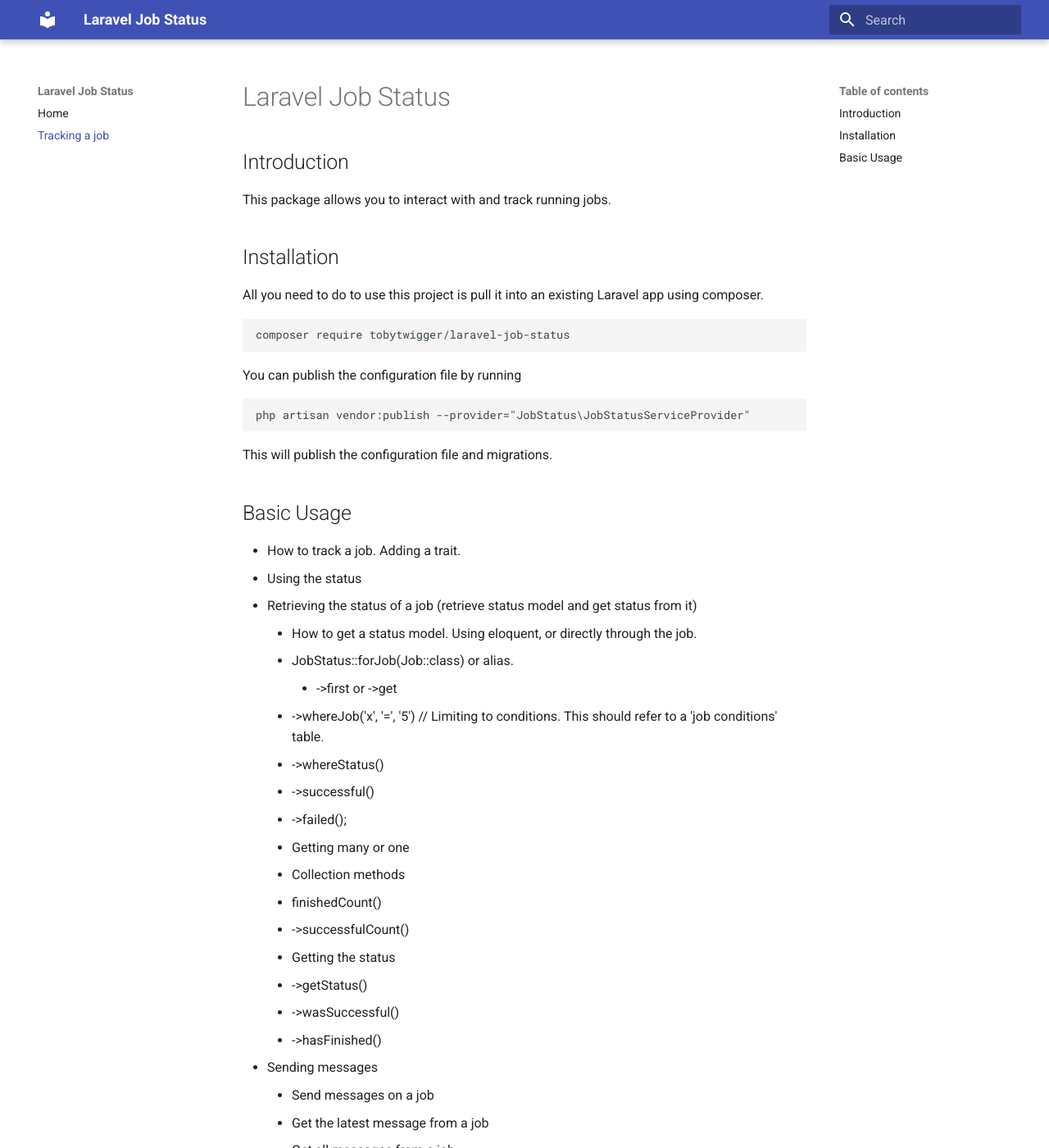
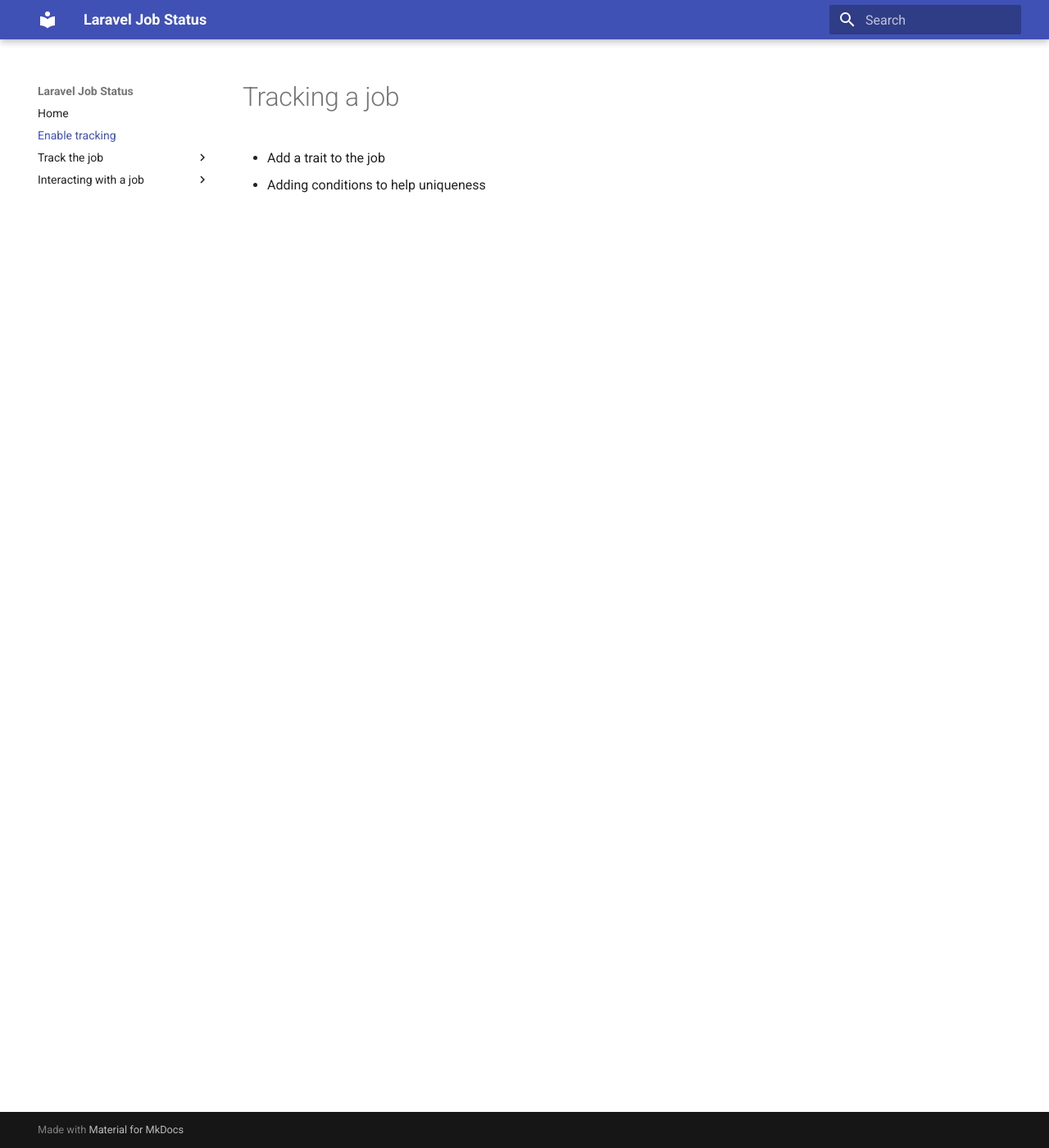
Before and after one commit to tobytwigger/laravel-job-status, an MkDocs documentation site: the page built from docs/tracking-jobs.md, in a window 1280 px wide and 1400 px high. Shown: the whole window at 82% size. Built offline with MkDocs 1.6.1 and Material for MkDocs 9.7.7, drawn with Linux system fonts in a browser that asks for light colours; some of the changed text lies outside the part shown.

Commit message:
Add general docs structure

````diff
--- a/docs/tracking-jobs.md
+++ b/docs/tracking-jobs.md
@@ -1,56 +1,4 @@
-# Laravel Job Status
+# Tracking a job
 
-## Introduction
-
-This package allows you to interact with and track running jobs.
-
-## Installation
-
-All you need to do to use this project is pull it into an existing Laravel app using composer.
-
-```console
-composer require tobytwigger/laravel-job-status
-```
-
-You can publish the configuration file by running
-
-```console
-php artisan vendor:publish --provider="JobStatus\JobStatusServiceProvider"
-```
-
-This will publish the configuration file and migrations.
-
-## Basic Usage
-
-
-- How to track a job. Adding a trait.
-- Using the status
-  - Retrieving the status of a job (retrieve status model and get status from it)
-    - How to get a status model. Using eloquent, or directly through the job.
-      - JobStatus::forJob(Job::class) or alias.
-        - ->first or ->get
-      - ->whereJob('x', '=', '5') // Limiting to conditions. This should refer to a 'job conditions' table.
-      - ->whereStatus()
-      - ->successful()
-      - ->failed();
-    - Getting many or one
-      - Collection methods
-      - finishedCount()
-      - ->successfulCount()
-    - Getting the status
-      - ->getStatus()
-      - ->wasSuccessful()
-      - ->hasFinished()
-  - Sending messages
-    - Send messages on a job
-    - Get the latest message from a job
-    - Get all messages from a job
-  - Progress
-    - Setting a progress percentage on a job
-    - Getting the progress percentage
-- Cancelling a job
-  - How to cancel a job
-  - How to pick up the cancellation signal
-- Sending signals
-  - How to send a signal to a job (essentially a message)
-  - How to check what signals have been sent and mark them as done. Use an 'onSignalName' method on the job and call it in the trait.
+- Add a trait to the job
+- Adding conditions to help uniqueness
--- a/mkdocs.yml
+++ b/mkdocs.yml
@@ -2,7 +2,14 @@
 site_url: https://tobytwigger.github.io/laravel-job-status
 nav:
     - Home: 'index.md'
-    - Tracking a job: 'tracking-jobs.md'
+    - Enable tracking: 'tracking-jobs.md'
+    - Track the job:
+          - Get job information: 'tracking/retrieve-status.md'
+          - Messages: 'tracking/messages.md'
+          - Progress: 'tracking/progress.md'
+    - Interacting with a job:
+          - Cancelling a job: 'interacting/cancel.md'
+          - Custom signals: 'interacting/signals.md'
 theme:
     name: material
 plugins:
````
Also changed, not shown: docs/index.md (+0 -34 lines), docs/interacting/cancel.md (added, +3 -0 lines), docs/interacting/signals.md (added, +5 -0 lines), docs/tracking/messages.md (added, +8 -0 lines), docs/tracking/progress.md (added, +4 -0 lines), docs/tracking/retrieve-status.md (added, +16 -0 lines), 1 other file.
